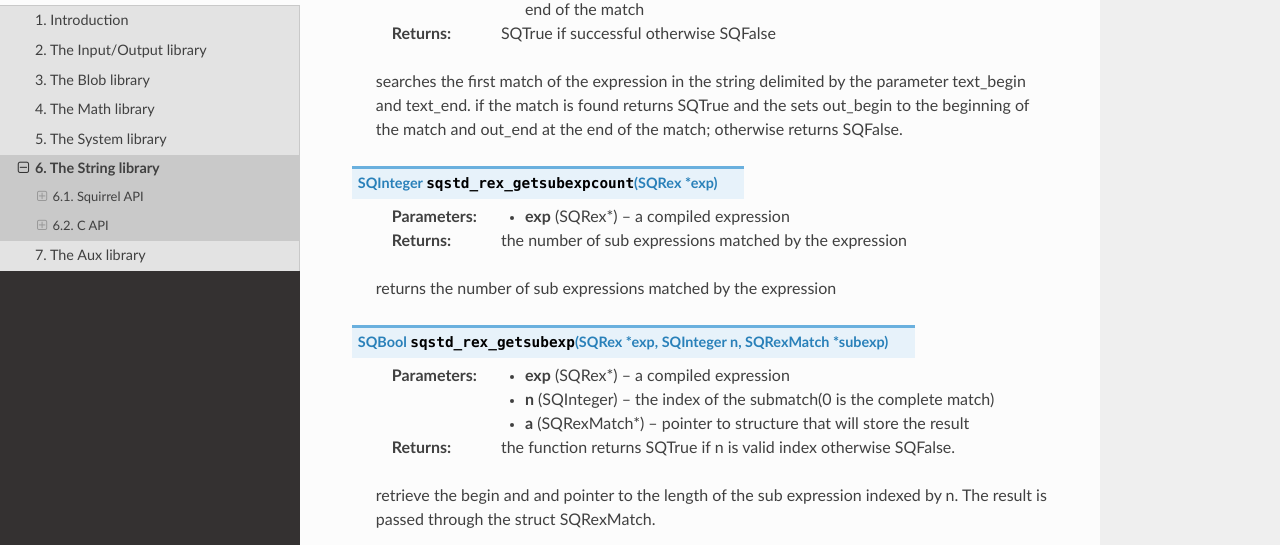
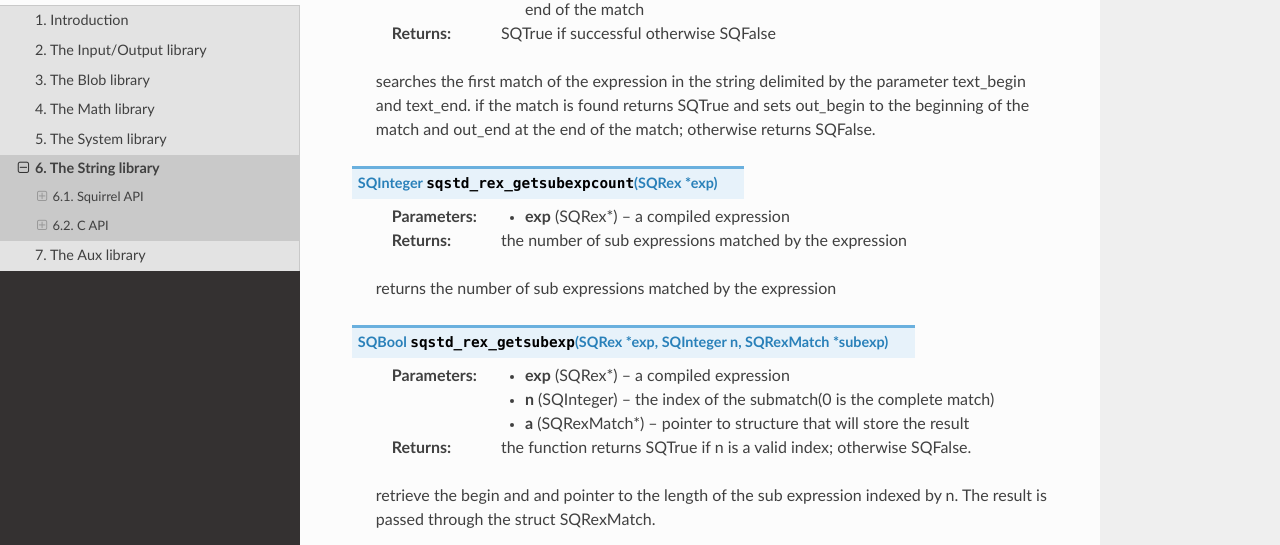
Before and after one commit to albertodemichelis/squirrel, a Sphinx documentation site: the page built from doc/source/stdlib/stdstringlib.rst, in a window 1280 px wide and 900 px high, scrolled down 4904 px. Shown: the part 186-731 px from the top of the window. Built offline with Sphinx 7.4.7 and the Read the Docs theme 2.0.0, drawn with Linux system fonts in a browser that asks for light colours; formulas are drawn with MathJax 3; some of the changed text lies outside the part shown.

Commit message:
fix various typos and incompletely apply very lightweight formatting normalization (continued)

```diff
--- a/doc/source/stdlib/stdstringlib.rst
+++ b/doc/source/stdlib/stdstringlib.rst
@@ -57,7 +57,7 @@ Global Symbols
 
 .. js:function:: startswith(str, cmp)
 
-    returns `true` if the beginning of the string `str`  matches a the string `cmp` otherwise returns `false`
+    returns `true` if the beginning of the string `str` matches the string `cmp`; otherwise returns `false`
 
 .. js:function:: strip(str)
 
@@ -197,7 +197,7 @@ The regexp class
 
     returns a table containing two indexes ("begin" and "end") of the first match of the regular expression in
     the string `str`, otherwise if no match occurs returns null. The search starts from the index `start`
-    of the string, if `start` is omitted the search starts from the beginning of the string.
+    of the string; if `start` is omitted the search starts from the beginning of the string.
 
     ::
 
@@ -290,7 +290,7 @@ Regular Expessions
 
     searches the first match of the expression in the string delimited
     by the parameter text_begin and text_end.
-    if the match is found returns SQTrue and the sets out_begin to the beginning of the
+    if the match is found returns SQTrue and sets out_begin to the beginning of the
     match and out_end at the end of the match; otherwise returns SQFalse.
 
 .. c:function:: SQInteger sqstd_rex_getsubexpcount(SQRex * exp)
@@ -305,7 +305,7 @@ Regular Expessions
     :param SQRex* exp: a compiled expression
     :param SQInteger n: the index of the submatch(0 is the complete match)
     :param SQRexMatch* a: pointer to structure that will store the result
-    :returns: the function returns SQTrue if n is valid index otherwise SQFalse.
+    :returns: the function returns SQTrue if n is a valid index; otherwise SQFalse.
 
     retrieve the begin and and pointer to the length of the sub expression indexed
     by n. The result is passed through the struct SQRexMatch.
```
Also changed, not shown: other parts of doc/source/stdlib/stdstringlib.rst (+3 -3 lines).
